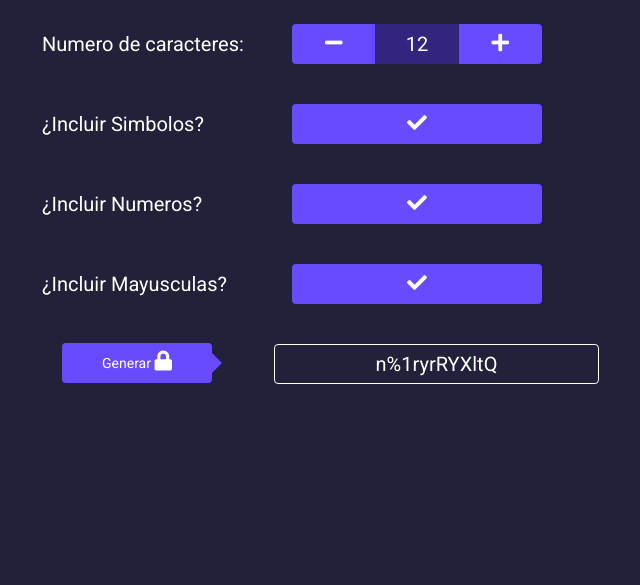
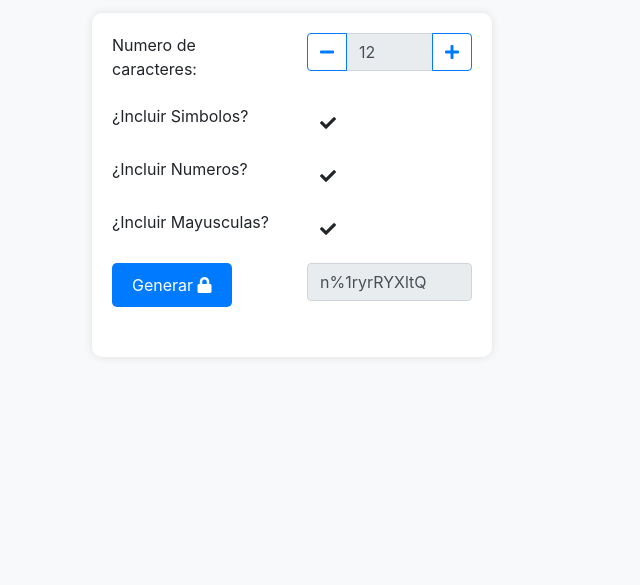
Before and after one commit to fernandofedora/Contrase-aSegura, a plain HTML site: page index.html in a window 1280 px wide. Shown: the part 215-800 px from the top of the page, without its empty margins (348-988 px from the left). Drawn offline with nearby package versions, Linux system fonts and the light colour scheme.

Commit message:
new disng boopstrap

```diff
--- a/index.html
+++ b/index.html
@@ -1,37 +1,80 @@
-
 <!DOCTYPE html>
 <html lang="en">
 <head>
     <meta charset="utf-8">
-	<meta  name="viewport" content="widht=device=width, initial-scale=1.0">
-	<title>Generador de contraseña</title>
+    <meta name="viewport" content="width=device-width, initial-scale=1.0">
+    <title>Generador de Contraseña</title>
     <link href="https://fonts.googleapis.com/css?family=Roboto" rel="stylesheet">
-	<link rel="stylesheet" type="text/css" href="css/estilos.css">
     <link rel="stylesheet" type="text/css" href="iconos/css/all.min.css">
+    <link rel="stylesheet" href="https://stackpath.bootstrapcdn.com/bootstrap/4.3.1/css/bootstrap.min.css">
+	<style>
+        body {
+            background-color: #f8f9fa;
+        }
+
+        .contenedor {
+            display: flex;
+            justify-content: center;
+            align-items: center;
+            height: 100vh;
+        }
+
+        .app {
+            background-color: #ffffff;
+            border-radius: 10px;
+            box-shadow: 0 0 10px rgba(0, 0, 0, 0.1);
+            padding: 20px;
+            width: 400px;
+        }
+
+        .numero-caracteres,
+        .simbolos,
+        .numeros,
+        .mayusculas,
+        .generar,
+        .alerta {
+            margin-bottom: 15px;
+        }
+
+        .btn-generar {
+            background-color: #007bff;
+            color: #ffffff;
+            border: none;
+            padding: 10px 20px;
+            border-radius: 5px;
+            cursor: pointer;
+        }
+
+        .alerta-copiado {
+            display: none;
+            background-color: #28a745;
+            color: #ffffff;
+            padding: 10px;
+            text-align: center;
+            border-radius: 5px;
+        }
+    </style>
 </head>
 <body>
     <div class="contenedor">
-			<div class="logo">
-				<img src="img/logo.png" alt="">
-			</div>
         <form action="" class="app" id="app">
-				<div class="fila numero-caracteres">
+            <div class="fila numero-caracteres row">
                 <div class="col">
                     <label for="numero-caracteres">Numero de caracteres:</label>
                 </div>
                 <div class="col botones">
-						<div>
-							<button class="btn" id="btn-menos-uno"><i class="fas fa-minus"></i></button>
+                    <div class="input-group">
+                        <div class="input-group-prepend">
+                            <button class="btn btn-outline-primary" id="btn-menos-uno"><i class="fas fa-minus"></i></button>
                         </div>
-						<div>
-							<input type="text" id="numero-caracteres" readonly value="12">
-						</div>
-						<div>
-							<button class="btn" id="btn-mas-uno"><i class="fas fa-plus"></i></button>
+                        <input type="text" id="numero-caracteres" class="form-control" readonly value="12">
+                        <div class="input-group-append">
+                            <button class="btn btn-outline-primary" id="btn-mas-uno"><i class="fas fa-plus"></i></button>
                         </div>
                     </div>
                 </div>
-				<div class="fila simbolos">
+            </div>
+            <div class="fila simbolos row">
                 <div class="col">
                     <label for="simbolos">¿Incluir Simbolos?</label>
                 </div>
@@ -39,7 +82,7 @@
                     <button class="btn" id="btn-simbolos"><i class="fas fa-check"></i></button>
                 </div>
             </div>
-				<div class="fila numeros">
+            <div class="fila numeros row">
                 <div class="col">
                     <label for="numeros">¿Incluir Numeros?</label>
                 </div>
@@ -47,7 +90,7 @@
                     <button class="btn" id="btn-numeros"><i class="fas fa-check"></i></button>
                 </div>
             </div>
-				<div class="fila mayusculas">
+            <div class="fila mayusculas row">
                 <div class="col">
                     <label for="mayusculas">¿Incluir Mayusculas?</label>
                 </div>
@@ -55,15 +98,16 @@
                     <button class="btn" id="btn-mayusculas"><i class="fas fa-check"></i></button>
                 </div>
             </div>
-				<div class="fila generar">
+            <div class="fila generar row">
                 <div class="col">
                     <button class="btn btn-generar" id="btn-generar">Generar <i class="fas fa-lock"></i></button>
                 </div>
                 <div class="col">
-						<input type="text" class="input-password" id="input-password" readonly value="T3sT">
+					<input type="text" class="form-control input-password" id="input-password" readonly value="T3sT" onclick="seleccionarYCopiar()">
+
                 </div>
             </div>
-				<div class="fila alerta">
+            <div class="fila alerta row">
                 <div class="col">
                     <div class="alerta-copiado" id="alerta-copiado">
                         <p><i class="fas fa-copy"></i> Texto Copiado!</p>
@@ -71,9 +115,32 @@
                 </div>
             </div>
         </form>
-
     </div>
 
+    <script src="https://code.jquery.com/jquery-3.3.1.slim.min.js"></script>
+    <script src="https://cdnjs.cloudflare.com/ajax/libs/popper.js/1.14.7/umd/popper.min.js"></script>
+    <script src="https://stackpath.bootstrapcdn.com/bootstrap/4.3.1/js/bootstrap.min.js"></script>
     <script src="js/app.js"></script>
+	 <script>
+        function copiarPassword() {
+            var inputPassword = document.getElementById('input-password');
+            inputPassword.select();
+            document.execCommand('copy');
+            mostrarAlertaCopiado();
+        }
+
+        function seleccionarYCopiar() {
+            copiarPassword();
+            // También puedes realizar otras acciones si es necesario al hacer clic en el input
+        }
+
+        function mostrarAlertaCopiado() {
+            var alertaCopiado = document.getElementById('alerta-copiado');
+            alertaCopiado.style.display = 'block';
+            setTimeout(function () {
+                alertaCopiado.style.display = 'none';
+            }, 2000);
+        }
+    </script>
 </body>
 </html>
--- a/js/app.js
+++ b/js/app.js
@@ -110,6 +110,7 @@ function copiarPassword(){
     },2000);
 }
 
+
 generarPassword();
 
 }())
```
Lines whose indentation alone changed are shown as unchanged.
